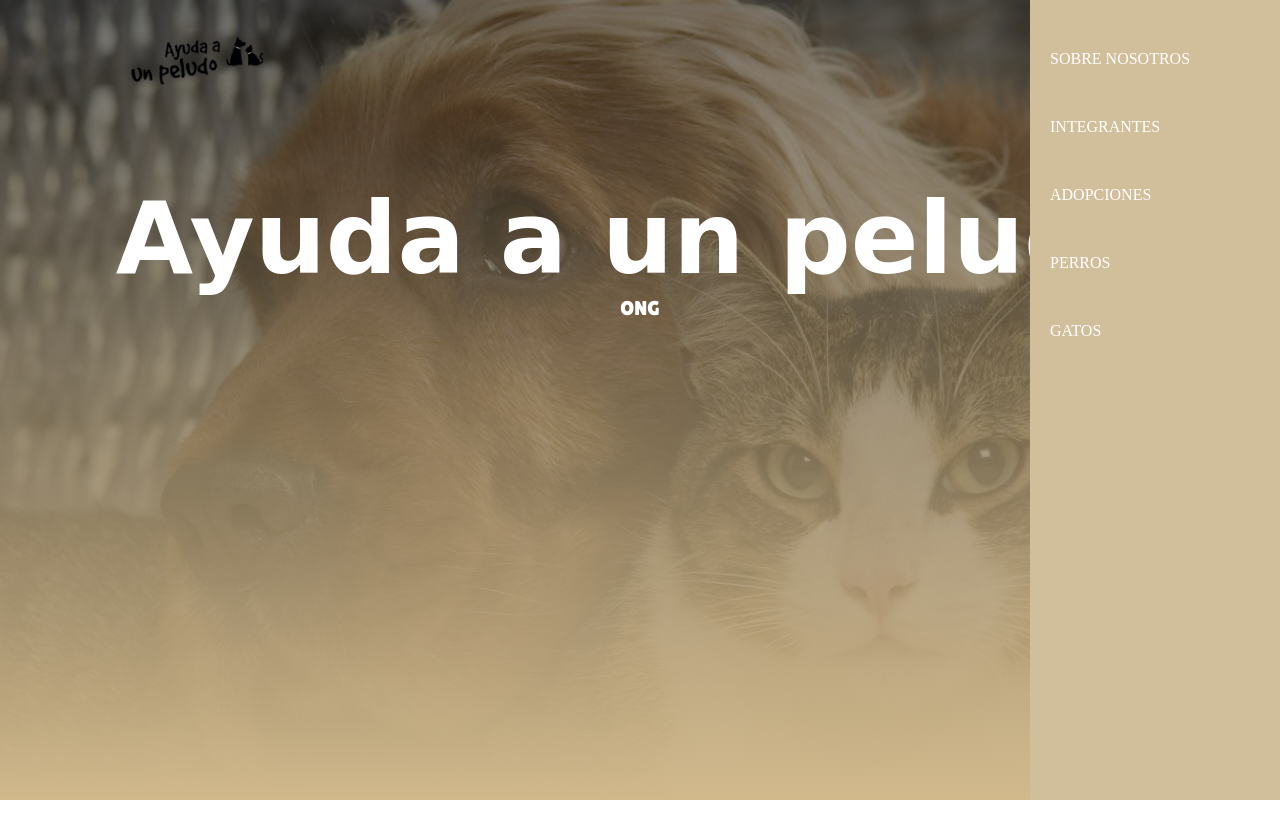
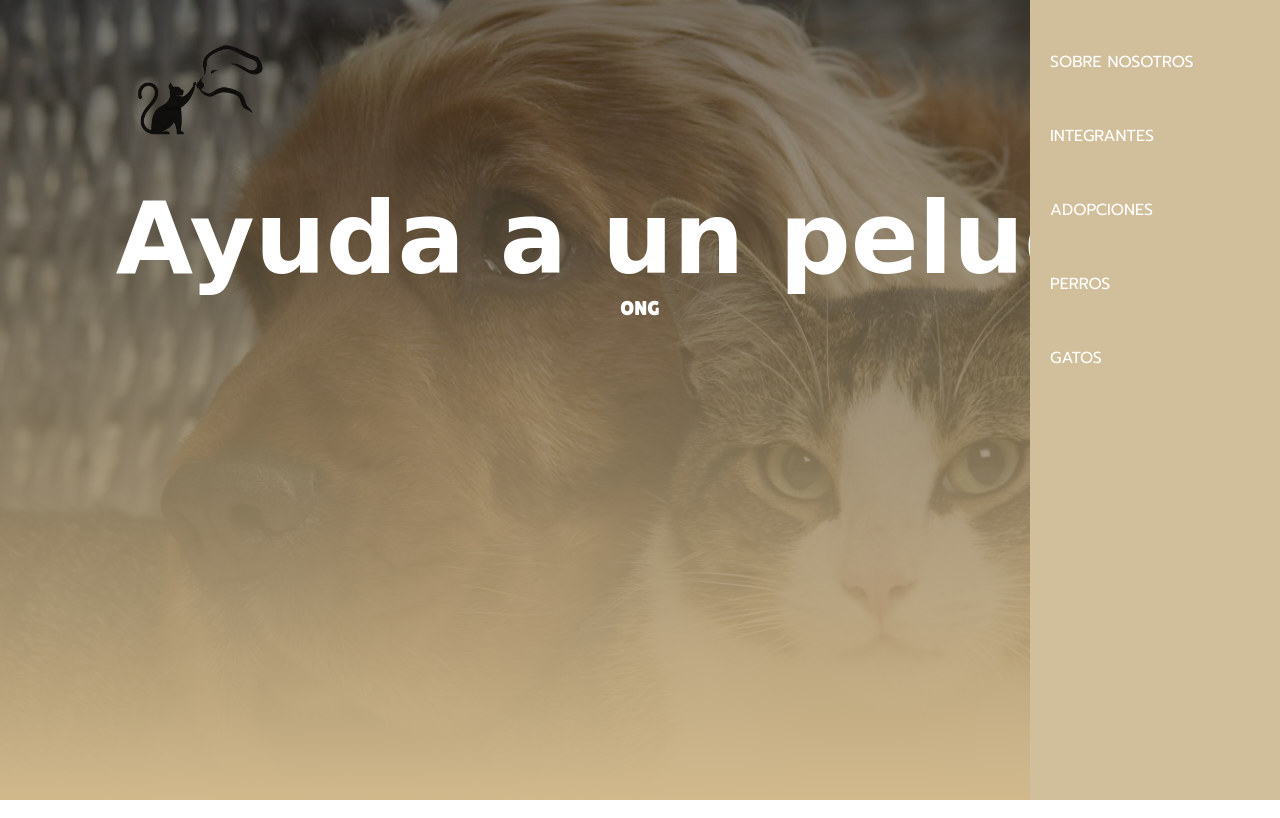
Before and after one commit to Hyooxx/Proyecto_peludos, a plain HTML site: page inicio.html in a window 1280 px wide. Drawn offline with Linux system fonts and the light colour scheme; a web font is replaced by a local one.

Commit message:
actualizacion

```diff
--- a/inicio.html
+++ b/inicio.html
@@ -9,11 +9,13 @@
     <link rel="stylesheet" href="style.css">
     <link href="https://fonts.googleapis.com/css2?family=Delicious+Handrawn&display=swap" rel="stylesheet">
     <link href="https://fonts.googleapis.com/css2?family=Lilita+One&display=swap" rel="stylesheet">
+    <link href="https://fonts.googleapis.com/css2?family=Prompt&display=swap" rel="stylesheet">
+
 
 </head>
 <body>
 <section id="Banner">
-    <img src="img/logoooo.png" class="logo">
+    <img src="img/logorealnofake.png" class="logo">
     <div class="Banner-text">
         <h1>Ayuda a un peludo</h1>
         <p>ONG</p>
@@ -34,6 +36,9 @@
         </ul>
     </nav>
 </div>
+<div id="menuBtn">
+    <img src="img/" alt="">
+</div>
 
 </body>
 </html>
--- a/style.css
+++ b/style.css
@@ -47,4 +47,5 @@ nav ul li{
 nav ul li a{
     text-decoration: none;
     color: #fff;
+    font-family: 'Prompt', sans-serif;
 }
```
Also changed, not shown: img/logorealnofake.png (added).
